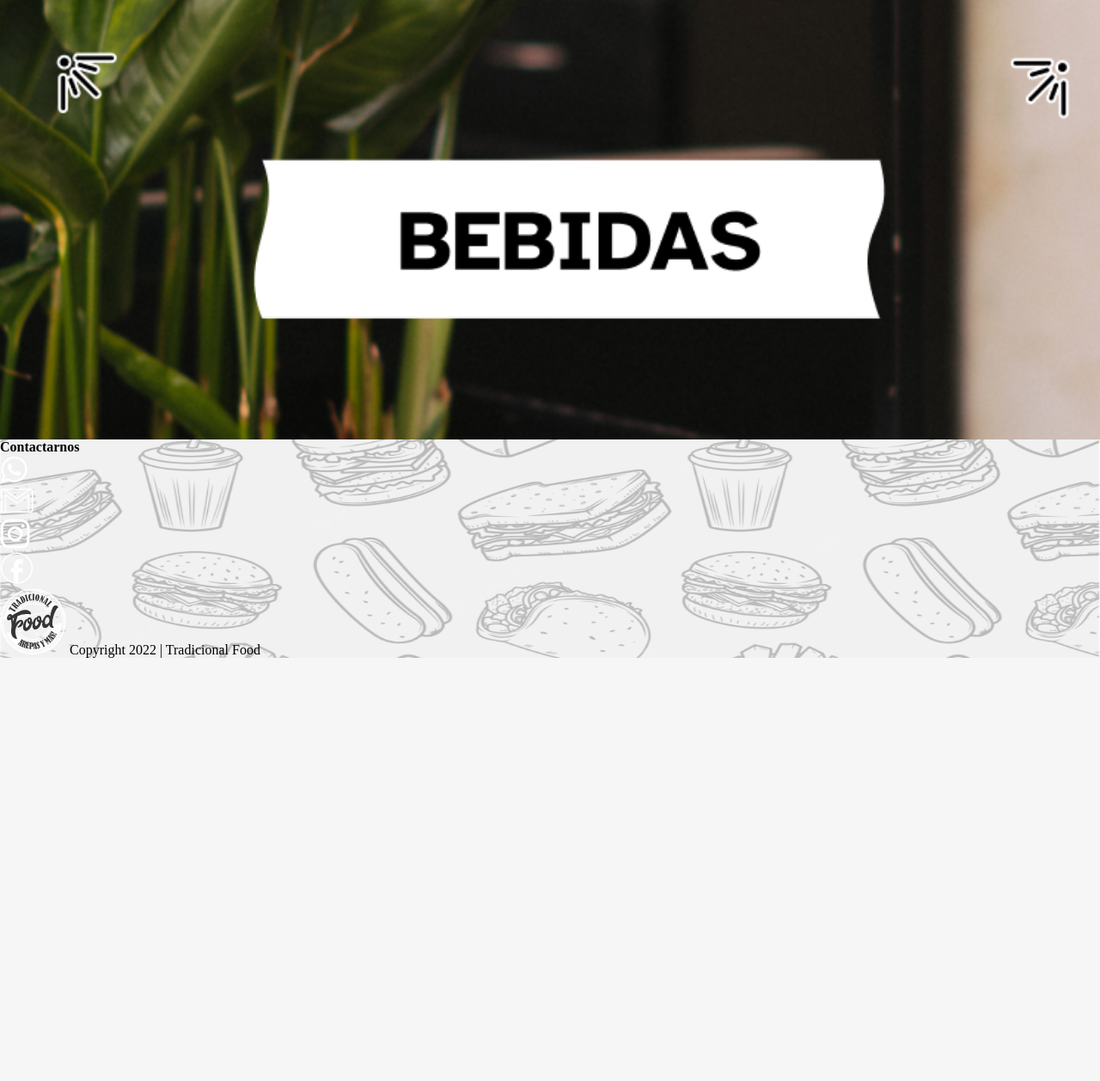
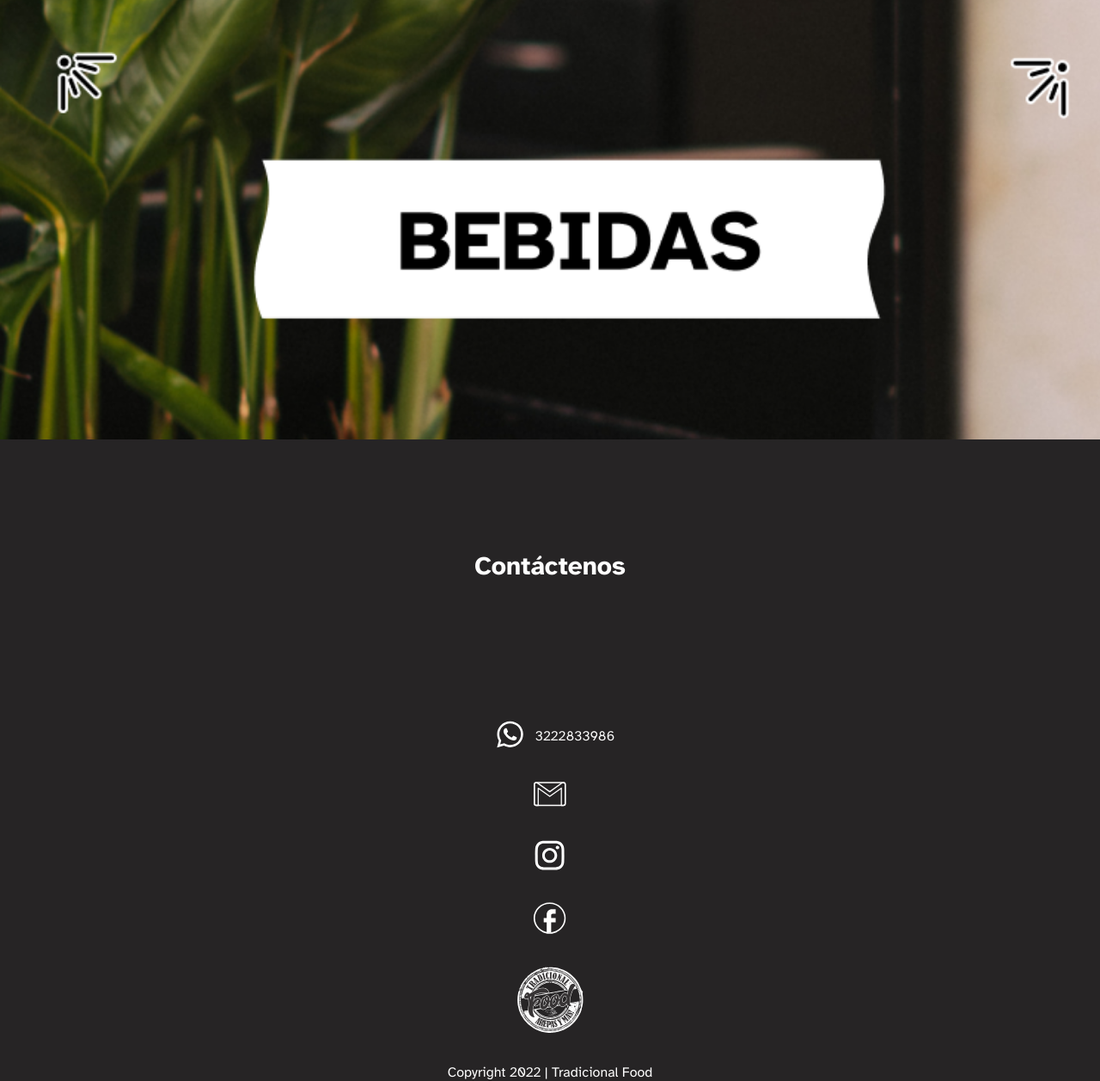
Before and after one commit to Johansx123/Tradicional-Food, a PHP site: page / in a window 1280 px wide. Shown: the part 4505-5762 px from the top of the page at 86% size. Before the commit the page ends 5270 px from the top, so only its background shows below. Run offline with PHP 8.4, Linux system fonts and the light colour scheme.

Commit message:
footer sin info

```diff
--- a/index.html
+++ b/index.html
@@ -5,6 +5,7 @@
     <meta http-equiv="X-UA-Compatible" content="IE=edge" />
     <meta name="viewport" content="width=device-width, initial-scale=1.0" />
     <title>Menu</title>
+    <style>@import url('https://fonts.googleapis.com/css2?family=Atkinson+Hyperlegible&display=swap');</style>
     <style> @import url('https://fonts.googleapis.com/css2?family=Antonio:wght@700&family=Atkinson+Hyperlegible:wght@700&family=Balsamiq+Sans&family=Barlow+Semi+Condensed:wght@800&display=swap'); </style>
     <link href = "/Fonts/Bluestar/style.css" rel = "stylesheet" type = "text/css" />
     <link rel="stylesheet" href="styleMenu.css" />
@@ -234,13 +235,13 @@
   </body>
 
 
-  <footer>
-    <h2>Contactarnos</h2>
+  <footer class="wrapper-footer">
+    <h2>Contáctenos</h2>
     <section class="wrapper-social">
     <div class="item-social">
         <a href="">
             <span class="icon-social"><img src="images/Mobile/Whatsapp.svg" alt=""></span>
-            <p></p>
+            <p>3222833986</p>
         </a>
     </div>
     <div class="item-social">
@@ -262,10 +263,10 @@
         </a>
     </div>
   </section>
-  <section class="wrapper-Branch">
+
     <span><img src="images/Mobile/Branch-black.svg" alt=""></span>
-    <span>Copyright 2022 | Tradicional Food</span>
-  </section>
+    <span class="cp">Copyright 2022 | Tradicional Food</span>
+
   </footer>
   <script src="scriptsMenu.js"></script>
 </html>
--- a/styleMenu.css
+++ b/styleMenu.css
@@ -294,9 +294,6 @@ main{
     padding-right: 40%;
     padding-left: 5%;
 }
-
-
-
 /* .wrapper-jucie h2{
     margin: auto;
     background-image: url(images/Mobile/Back_jucie_title.svg);
@@ -310,3 +307,29 @@ main{
     color: var(--color-white);
     -webkit-text-stroke:0.05em   #ED3237;
 } */
+.wrapper-footer{
+    background-color: var(--color-black);
+    display: flex;
+    flex-direction: column;
+    align-items: center;
+    gap: 2em;
+}
+.wrapper-footer h2{
+    padding: 10%;
+    font-size: var(--font-size-title-medium);
+    font-family: var(--font-family-title);
+    color: var(--color-white-font);
+}
+.wrapper-social{
+    display: flex;
+    flex-direction: column;
+    align-items: center;
+    gap: 2em;
+}
+.item-social a, .cp {
+    display: flex;
+    align-items: center;
+    gap: 10%;
+    color: var(--color-white-font);
+    font-family: var(--font-family-title);
+}
```
Also changed, not shown: images/Mobile/About.png.
